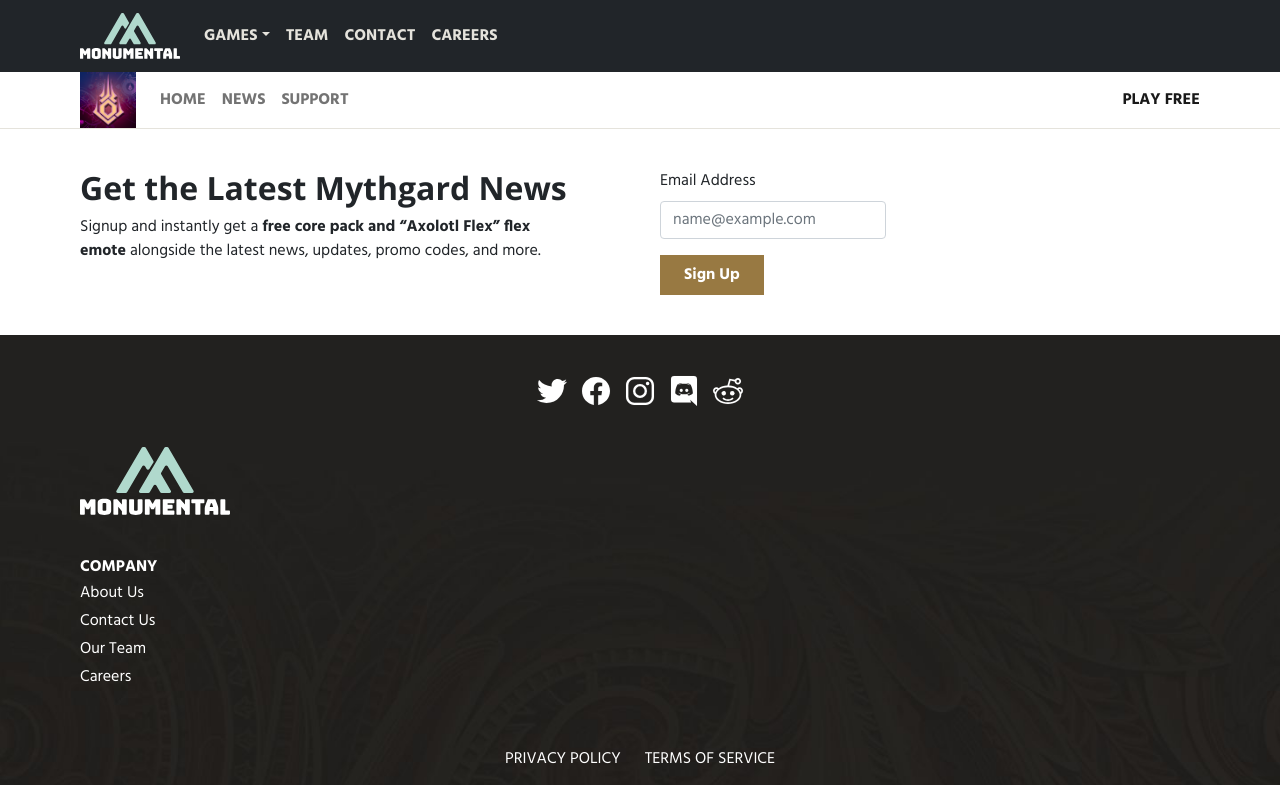
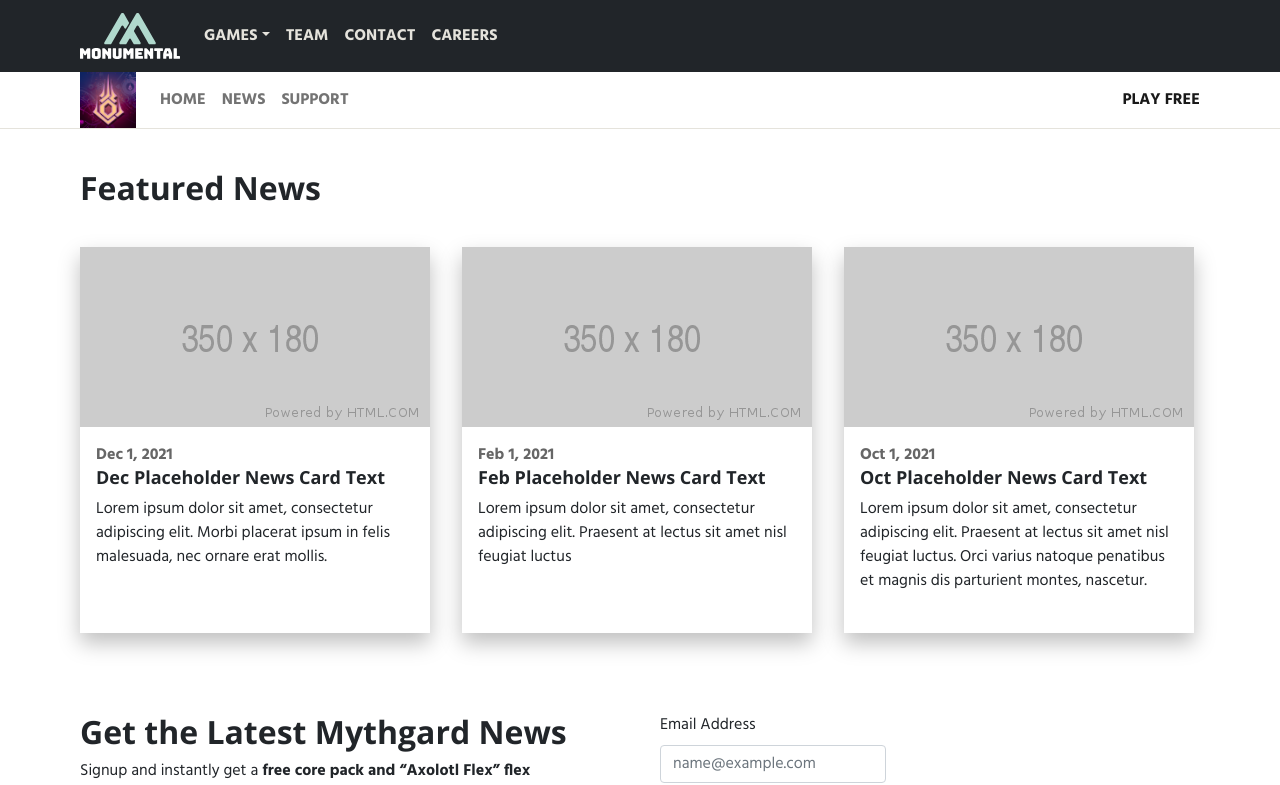
Before and after one commit to EdwardPrado/MythgardRedesign, a React (Create React App) app: page / in a window 1280 px wide. Shown: the top 785 px of the page. Built offline with nearby package versions, Linux system fonts and the light colour scheme.

Commit message:
Created news card and featured news components.

```diff
--- a/src/App.js
+++ b/src/App.js
@@ -2,6 +2,7 @@
 import "./App.css";
 
 import Header from "./components/Header/Header";
+import FeaturedNews from "./components/FeaturedNews/FeaturedNews";
 import NewsLetter from "./components/NewsLetter/NewsLetter";
 import Footer from "./components/Footer/Footer";
 
@@ -9,7 +10,7 @@
 	return (
 		<div className="App">
 			<Header />
-
+			<FeaturedNews />
 			<NewsLetter />
 			<Footer />
 		</div>
--- a/src/components/CardNews/CardNews.js
+++ b/src/components/CardNews/CardNews.js
@@ -1,8 +1,19 @@
 import React from "react";
 import "./cardNews.scss";
 
-const CardNews = () => {
-	return <section class=""></section>;
+import BackgroundPlaceholder from "../../assets/images/backgrounds/news-card-background_placeholder.png";
+
+const CardNews = (props) => {
+	return (
+		<div class="card-news">
+			<img src={BackgroundPlaceholder} alt="Placeholder"></img>
+			<div class="card-news_content">
+				<span>{props.date}</span>
+				<h5>{props.title}</h5>
+				<p>{props.summary}</p>
+			</div>
+		</div>
+	);
 };
 
 export default CardNews;
--- a/src/components/CardNews/cardNews.scss
+++ b/src/components/CardNews/cardNews.scss
@@ -0,0 +1,32 @@
+//Utilities
+@import "../../assets/utilities/namedVariables.scss";
+@import "../../assets/utilities/global.scss";
+
+.card-news {
+	width: 100%;
+	max-width: 350px;
+	background-color: $white;
+	text-align: left;
+	box-shadow: 0px 10px 20px rgba(0, 0, 0, 0.25);
+	cursor: pointer;
+
+	img {
+		width: 100%;
+		max-width: 350px;
+	}
+
+	&_content {
+		padding: 16px;
+		padding-bottom: 40px;
+
+		span {
+			color: #666;
+			font-size: 16px;
+			font-weight: bold;
+		}
+
+		p {
+			margin: 0;
+		}
+	}
+}
--- /dev/null
+++ b/src/components/FeaturedNews/FeaturedNews.js
@@ -0,0 +1,31 @@
+import React from "react";
+import "./featuredNews.scss";
+
+import CardNews from "../CardNews/CardNews";
+
+const FeaturedNews = () => {
+	return (
+		<section class="featured-news">
+			<h3>Featured News</h3>
+			<div class="featured-news_cards">
+				<CardNews
+					date="Dec 1, 2021"
+					title="Dec Placeholder News Card Text"
+					summary="Lorem ipsum dolor sit amet, consectetur adipiscing elit. Morbi placerat ipsum in felis malesuada, nec ornare erat mollis."
+				/>
+				<CardNews
+					date="Feb 1, 2021"
+					title="Feb Placeholder News Card Text"
+					summary="Lorem ipsum dolor sit amet, consectetur adipiscing elit. Praesent at lectus sit amet nisl feugiat luctus"
+				/>
+				<CardNews
+					date="Oct 1, 2021"
+					title="Oct Placeholder News Card Text"
+					summary="Lorem ipsum dolor sit amet, consectetur adipiscing elit. Praesent at lectus sit amet nisl feugiat luctus. Orci varius natoque penatibus et magnis dis parturient montes, nascetur."
+				/>
+			</div>
+		</section>
+	);
+};
+
+export default FeaturedNews;
--- /dev/null
+++ b/src/components/FeaturedNews/featuredNews.scss
@@ -0,0 +1,22 @@
+//Utilities
+@import "../../assets/utilities/namedVariables.scss";
+@import "../../assets/utilities/global.scss";
+
+.featured-news {
+	@include maxSize;
+
+	display: flex;
+	flex-direction: row;
+	flex-wrap: wrap;
+	justify-content: flex-start;
+	gap: 2rem;
+	margin: 0 auto;
+
+	&_cards {
+		display: flex;
+		flex-direction: row;
+		flex-wrap: wrap;
+		justify-content: flex-start;
+		gap: 2rem;
+	}
+}
```
Also changed, not shown: src/assets/images/backgrounds/news-card-background_placeholder.png (added).
